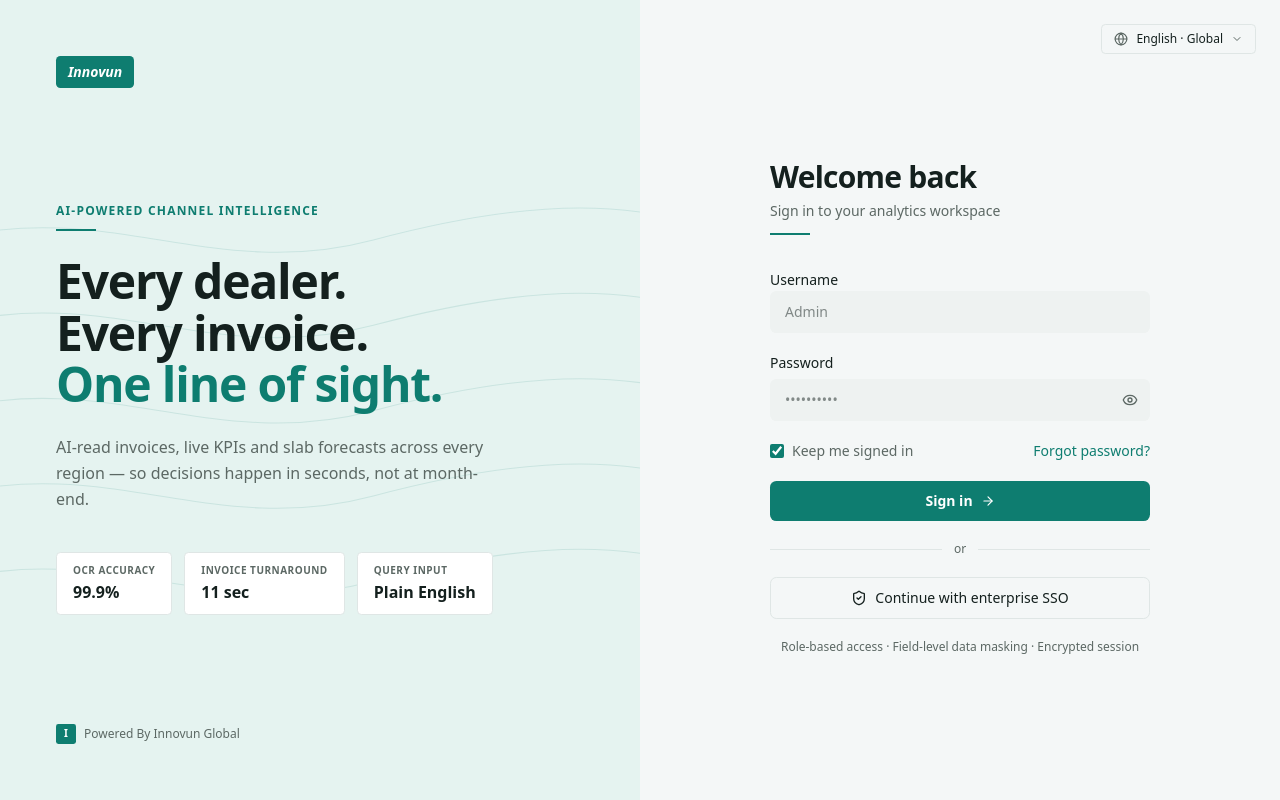
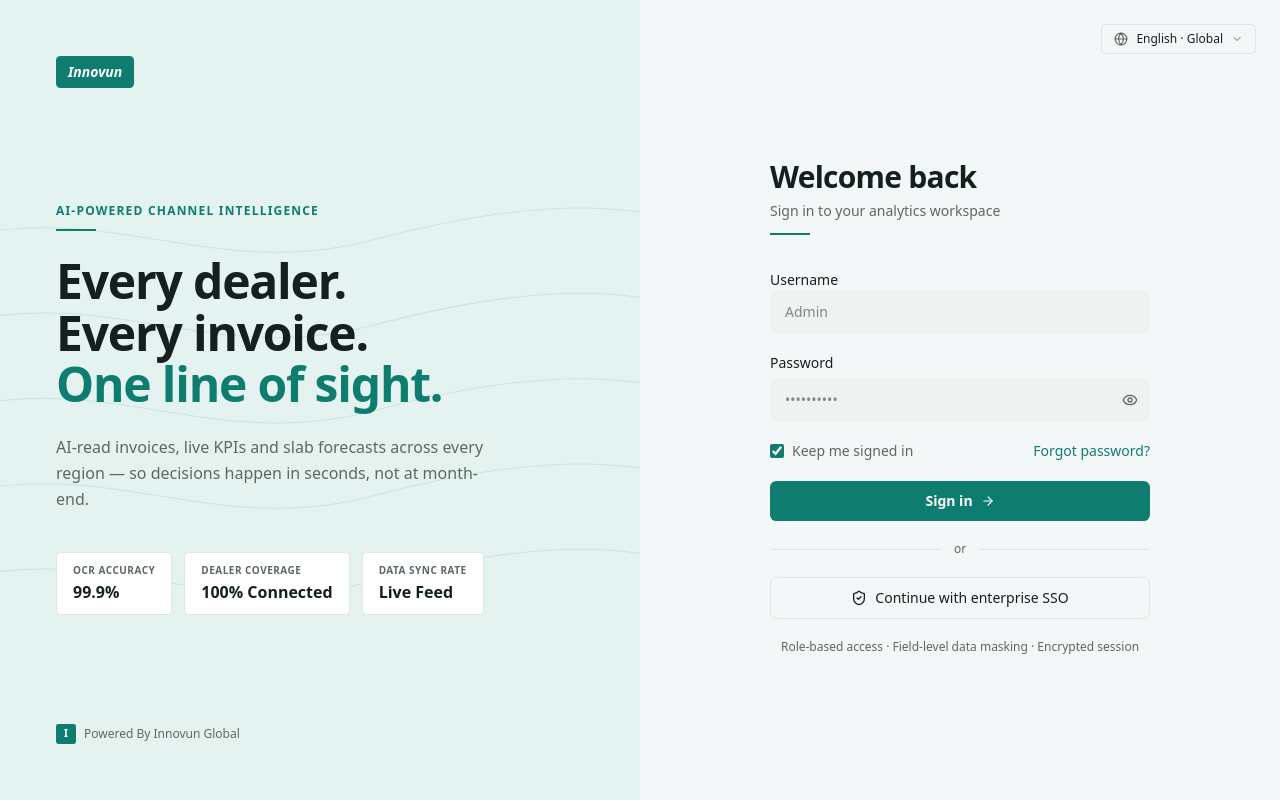
Before and after one commit to Rishabh-patidar-dev/EV-CRM-, a Next.js app in the folder apps/web/: page /login in a window 1280 px wide. Built offline with nearby package versions, Linux system fonts and the light colour scheme.

Commit message:
Line changes

```diff
--- a/apps/web/app/(auth)/login/page.tsx
+++ b/apps/web/app/(auth)/login/page.tsx
@@ -9,8 +9,8 @@ export const metadata: Metadata = {
 
 const STATS = [
   { label: "OCR ACCURACY", value: "99.9%" },
-  { label: "INVOICE TURNAROUND", value: "11 sec" },
-  { label: "QUERY INPUT", value: "Plain English" },
+  { label: "DEALER COVERAGE", value: "100% Connected" },
+  { label: "DATA SYNC RATE", value: "Live Feed" },
 ];
 
 export default function LoginPage() {
```
